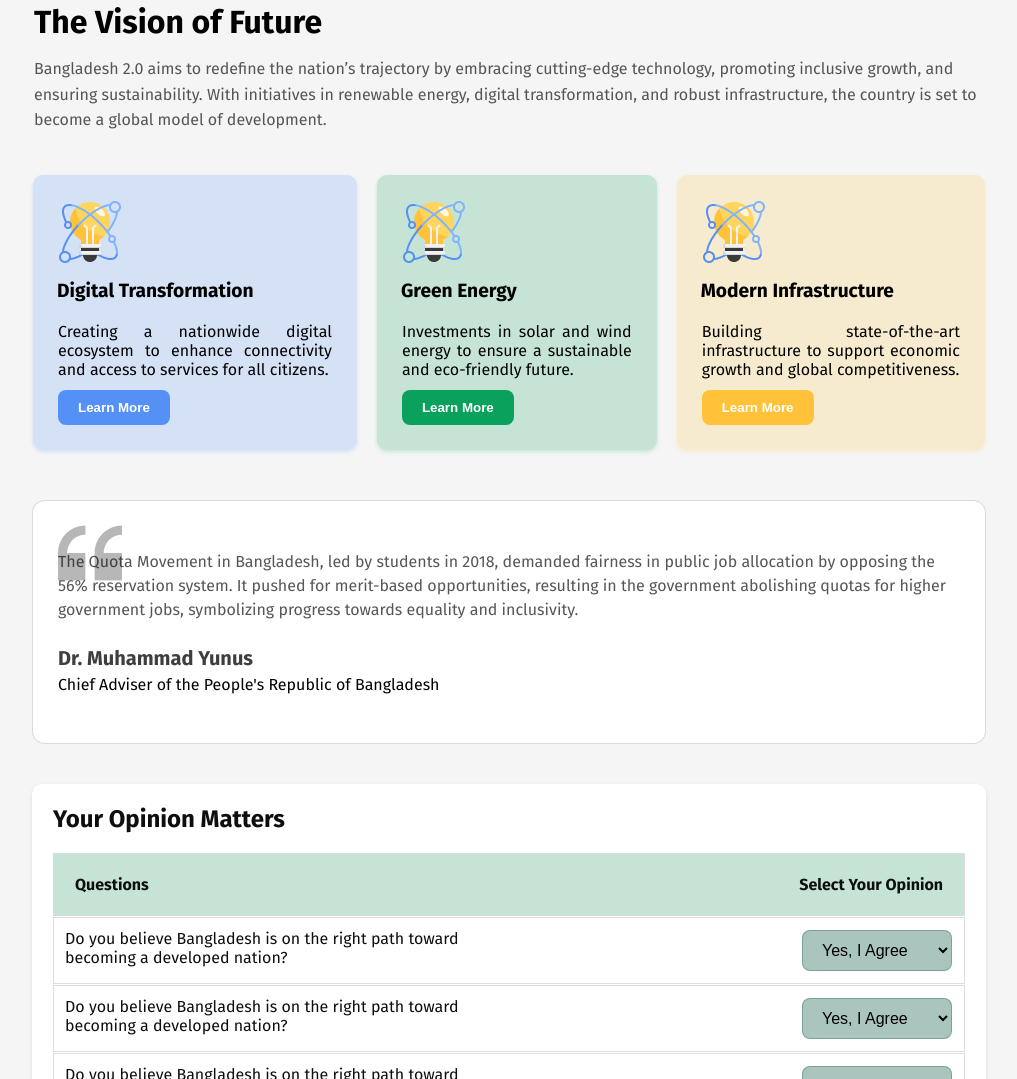
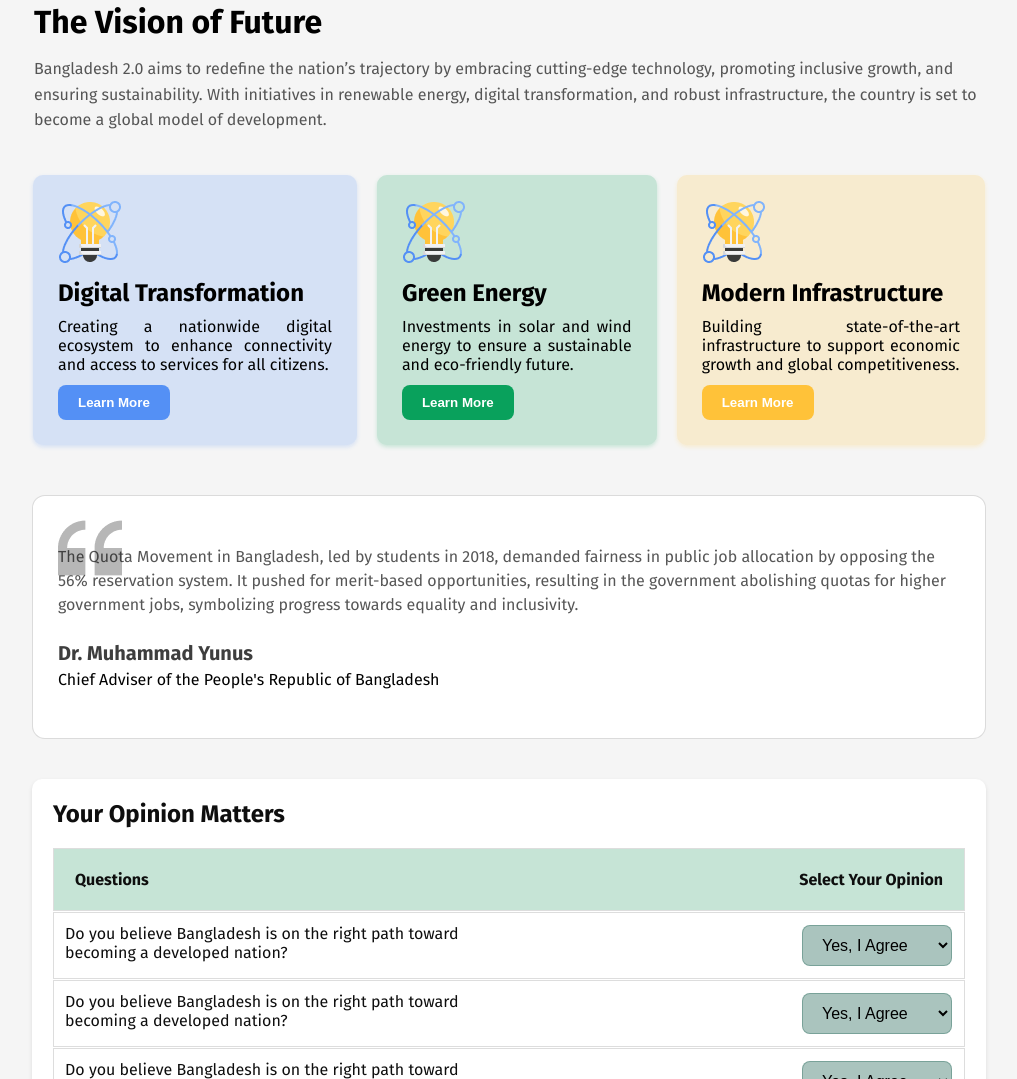
Before and after one commit to MRaysa/Bangladesh-2.0-B11-A1, a plain HTML site: page index.html in a window 1280 px wide. Shown: the part 1160-2239 px from the top of the page, without its empty margins (131-1148 px from the left). Drawn offline with Linux system fonts and the light colour scheme.

Commit message:
working on card

```diff
--- a/style.css
+++ b/style.css
@@ -200,13 +200,7 @@
 }
 
 
-.digital_heading,
-.green_heading,
-.modern_heading {
-    margin: 10px 0;
-    font-size: 1.2rem;
-    font-weight: bold;
-}
+
 
 button {
     margin-top: 10px;
@@ -236,7 +230,9 @@
 
 .digital_heading{
     margin-top: 10px;
-    margin-bottom: 20px;
+    margin-bottom: 10px;
+    font-weight: bold;
+
 }
 
 
```
